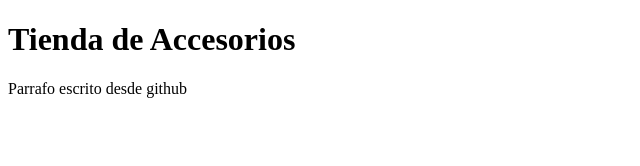
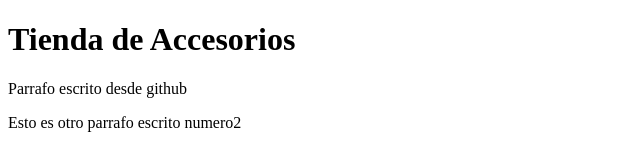
Before and after one commit to DanielMartinBelchi/TiendaAccesoriosPC, a plain HTML site: page index.html in a window 1280 px wide. Shown: the whole page, without its empty margins (0-640 px from the left). Drawn offline with Linux system fonts and the light colour scheme.

Commit message:
parrafo2
segundoparrafoescrito

```diff
--- a/index.html
+++ b/index.html
@@ -9,6 +9,7 @@
 <body>
     <h1>Tienda de Accesorios </h1>
     <p>Parrafo escrito desde github</p>
+    <p>Esto es otro parrafo escrito numero2 </p>
 
 </body>
 </html>
```
